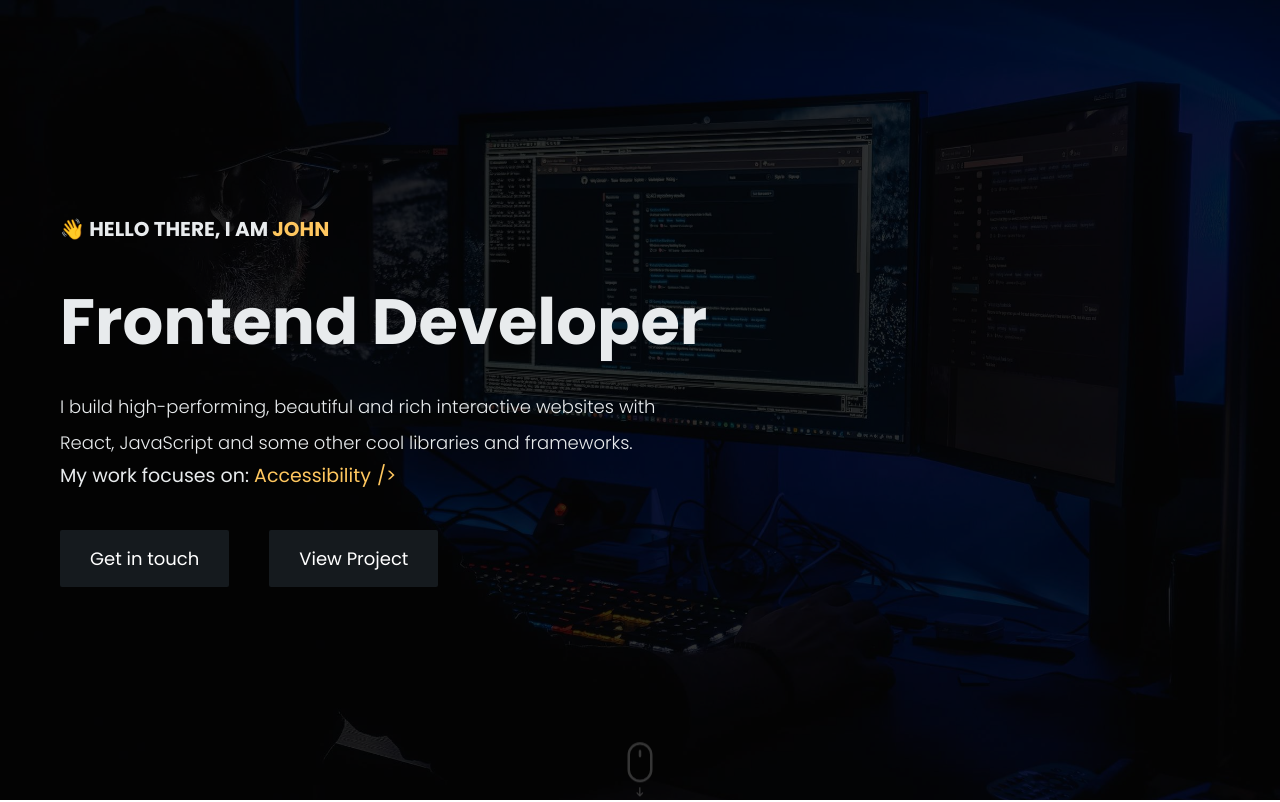
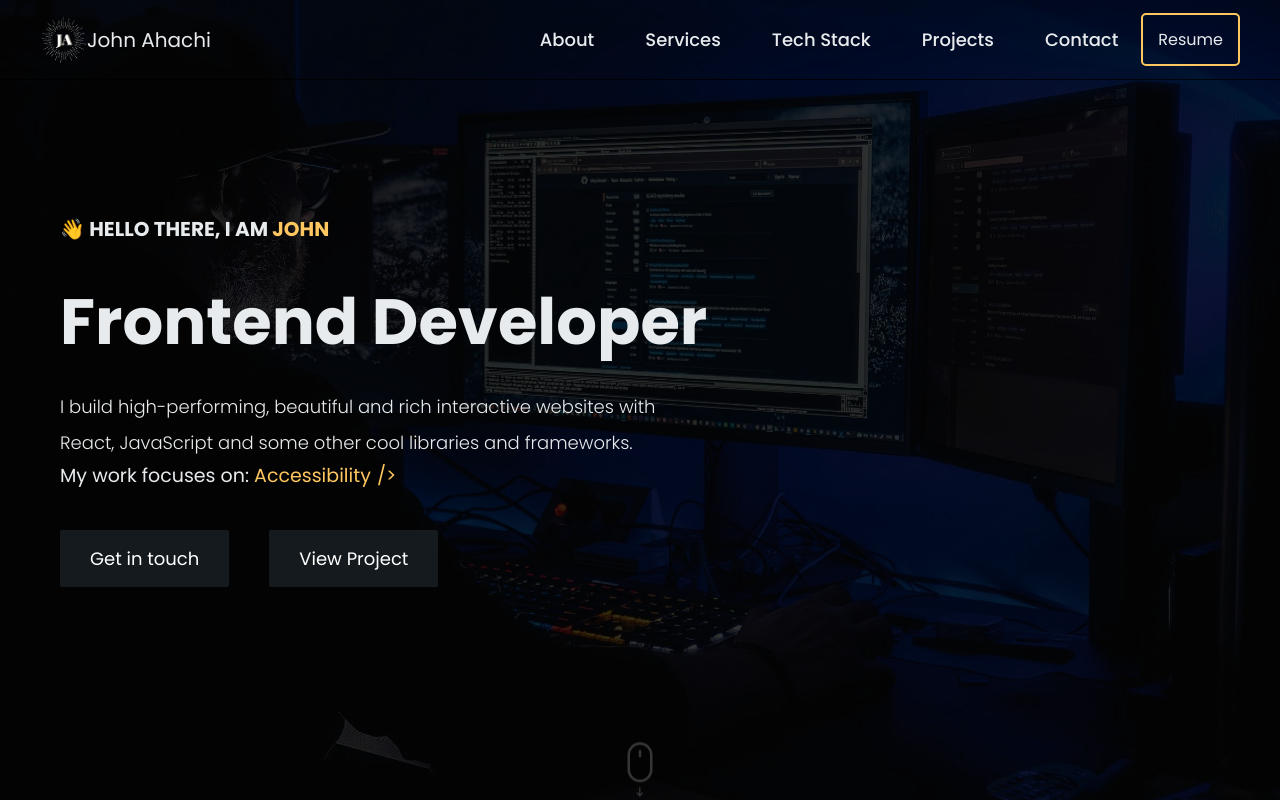
Before and after one commit to johnpersie/my_portfolio, a React (Create React App) app: page / in a window 1280 px wide. Built offline with nearby package versions, Linux system fonts and the light colour scheme.

Commit message:
add: add features navbar

```diff
--- a/src/App.js
+++ b/src/App.js
@@ -1,5 +1,6 @@
 import { Fragment } from "react";
 import { ThemeProvider } from "styled-components";
+import Navbar from "./component/Navbar";
 import HomePage from "./component/Pages/HomePage";
 import { GlobalStyles } from "./GlobalStyles";
 
@@ -12,14 +13,14 @@ const theme = {
     aquamarine: "#86f3df",
     black: "#000",
     black1: "#070b0d",
+    blackOpacity: "rgb(0, 0, 0, 0.8)",
     black2: "#151a1e",
-    blackOpacity: "rgb(0, 0, 0, 0.8)",
+    gray: "#2e2d2c",
+    darkgray: "#b3afac",
     white: "#fff",
-    lavender: "#e8ebed",
+    white1: "#e8ebed",
     whitesmoke: "  #f8f8f6",
     gainsboro: "#e1e4e6",
-    // gainsboro: "#1e9bff",
-    darkgray: "#b3afac",
     midnightblue: "#18043c",
     midnightblue1: "#071733",
     transparent: "transparent",
@@ -39,6 +40,7 @@ function App() {
     <Fragment>
       <ThemeProvider theme={theme}>
         <GlobalStyles />
+        <Navbar />
         <HomePage />
       </ThemeProvider>
     </Fragment>
--- /dev/null
+++ b/src/component/Data/NavData.js
@@ -0,0 +1,28 @@
+const navData = [
+  {
+    id: 1,
+    title: "About",
+    link: "#about",
+  },
+  {
+    id: 2,
+    title: "Services",
+    link: "#services",
+  },
+  {
+    id: 3,
+    title: "Tech Stack",
+    link: "#tech-stack",
+  },
+  {
+    id: 4,
+    title: "Projects",
+    link: "#project",
+  },
+  {
+    id: 5,
+    title: "Contact",
+    link: "#contact",
+  },
+];
+export default navData;
--- a/src/component/Hero/HeroStyles.js
+++ b/src/component/Hero/HeroStyles.js
@@ -5,6 +5,7 @@ import { VscArrowSmallDown } from "react-icons/vsc";
 import { Heading, MainHeading, paragraph, Section } from "../../GlobalStyles";
 import bg from "../../image/bg.jpg";
 
+const white1 = ({ theme }) => theme.color.white1;
 const orange = ({ theme }) => theme.color.orange;
 const blackOpacity = ({ theme }) => theme.color.blackOpacity;
 
@@ -37,7 +38,8 @@ export const Container = styled.div`
 `;
 
 export const HeroContent = styled.div`
-  @media screen and (max-width: 960px) {
+  color: ${white1};
+  @media screen and (max-width: ${({ theme }) => theme.screens.lg}) {
     margin: auto;
     vertical-align: middle;
   }
@@ -79,7 +81,7 @@ export const TypewriterText = styled.span`
       display: block;
     }
   }
-  @media screen and (max-width: 960px) {
+  @media screen and (max-width: ${({ theme }) => theme.screens.lg}) {
     justify-content: center;
   }
 `;
--- /dev/null
+++ b/src/component/Navbar/NavbarStyles.js
@@ -0,0 +1,240 @@
+import styled from "styled-components";
+
+const white1 = ({ theme }) => theme.color.white1;
+const black2 = ({ theme }) => theme.color.black2;
+const orange = ({ theme }) => theme.color.orange;
+const gray = ({ theme }) => theme.color.gray;
+const blackOpacity = ({ theme }) => theme.color.blackOpacity;
+
+export const Nav = styled.nav`
+  position: fixed;
+  padding: 0 1.5rem;
+  width: 100%;
+  height: 7rem;
+  top: 0;
+  left: 0;
+  z-index: 10;
+  display: flex;
+  align-content: center;
+  background: ${black2};
+  transition: 0.5s ease-in;
+  box-shadow: 0 2px 1rem ${gray};
+
+  ${({ navbar }) => navbar} {
+    background: transparent;
+    height: 8rem;
+    box-shadow: none;
+    border-bottom: 1px solid ${blackOpacity};
+  }
+`;
+export const NavContainer = styled.div`
+  max-width: 120rem;
+  width: 100%;
+  margin: 0 auto;
+  align-items: center;
+  display: flex;
+  justify-content: space-between;
+`;
+export const NavToggle = styled.div`
+  position: fixed;
+
+  top: 1.2rem;
+  right: 2rem;
+  height: 5rem;
+  width: 5rem;
+  border-radius: 50%;
+  display: none;
+  z-index: 300;
+
+  @media screen and (max-width: 960px) {
+    display: flex;
+    align-items: center;
+  }
+  @media screen and (max-width: 450px) {
+    display: flex;
+    align-items: center;
+    height: 3.5rem;
+    width: 3.5rem;
+    top: 2rem;
+  }
+  span {
+    display: inline-block;
+    margin-left: 1.2rem;
+    position: relative;
+
+    @media screen and (max-width: 450px) {
+      margin-left: 1rem;
+    }
+
+    &,
+    ::before,
+    ::after {
+      position: absolute;
+      width: 2.5rem;
+      height: 4px;
+      background-color: ${({ isOpen }) =>
+        isOpen
+          ? ({ theme }) => theme.color.darkgray
+          : ({ theme }) => theme.color.white1};
+      content: "";
+      left: 0;
+      transition: all 0.2s ease;
+      cursor: pointer;
+
+      @media screen and (max-width: 450px) {
+        width: 1.6rem;
+        height: 3px;
+      }
+    }
+
+    & {
+      background-color: ${({ isOpen }) =>
+        isOpen ? "transparent" : ({ theme }) => theme.color.white1};
+    }
+    ::before {
+      top: ${({ isOpen }) => isOpen || ".8rem"};
+      transform: ${({ isOpen }) => (isOpen ? "rotate(135deg)" : "rotate(0)")};
+
+      @media screen and (max-width: 450px) {
+        top: ${({ isOpen }) => isOpen || ".6rem"};
+      }
+    }
+    ::after {
+      top: ${({ isOpen }) => (isOpen ? "0" : "-.8rem")};
+      transform: ${({ isOpen }) => (isOpen ? "rotate(-135deg)" : "rotate(0)")};
+
+      @media screen and (max-width: 450px) {
+        top: ${({ isOpen }) => isOpen || "-.6rem"};
+      }
+    }
+  }
+`;
+
+export const NavLogo = styled.a`
+  text-decoration: none;
+  color: ${white1};
+  font-size: clamp(1.2rem, 5vw, 2rem);
+  display: inline-flex;
+  align-items: center;
+  width: 18rem;
+
+  @media screen and (max-width: ${({ theme }) => theme.screens.lg}) {
+    z-index: 10;
+  }
+`;
+export const Img = styled.img`
+  width: 30%;
+  height: 100%;
+  object-fit: cover;
+
+  @media screen and (max-width: 450px) {
+    width: 20%;
+  }
+`;
+export const NavMenu = styled.ul`
+  display: flex;
+  justify-content: flex-end;
+  text-align: center;
+  width: 100%;
+
+  @media screen and (max-width: 960px) {
+    position: fixed;
+    flex-flow: column;
+    justify-content: center;
+    background-color: #002;
+    top: ${({ isOpen }) => (isOpen ? 0 : "-100vh")};
+    left: 0;
+    opacity: 1;
+    height: 100vh;
+    width: 100%;
+    justify-content: flex-start;
+    align-items: center;
+    transition: all 0.5s ease;
+    padding-top: 15rem;
+  }
+`;
+export const NavItem = styled.li`
+  padding: 1rem 2rem;
+
+  @media screen and (max-width: ${({ theme }) => theme.screens.lg}) {
+    padding: 2rem 2rem;
+    width: 100%;
+  }
+`;
+export const NavLinks = styled.a`
+  text-decoration: none;
+  padding: 0.3rem;
+  color: ${white1};
+  position: relative;
+  font-size: 1.8rem;
+  font-weight: 500;
+  margin-left: 0.5rem;
+  display: inline-block;
+  clip-path: polygon(0 0, 100% 0, 100% 100%, 0 100%);
+
+  @media screen and (max-width: 960px) {
+    width: 100%;
+    text-align: center;
+    margin-left: none;
+    font-size: clamp(1.6rem, 5vw, 2.6rem);
+
+    ::before,
+    ::after {
+      display: none;
+    }
+  }
+
+  ::before {
+    position: absolute;
+    content: "";
+    border-bottom: 2px solid ${orange};
+    border-radius: 0.5rem;
+    top: 0.01rem;
+    transition: transform 0.8s cubic-bezier(0.075, 0.82, 0.165, 1);
+    width: 100%;
+    left: 1rem;
+    transform-origin: left;
+    transform: translateX(100%);
+  }
+  ::after {
+    position: absolute;
+    content: "";
+    border-bottom: 2px solid ${orange};
+    border-radius: 0.5rem;
+    bottom: 0.1rem;
+    transition: transform 300ms ease-in-out;
+    width: 100%;
+    left: 0.5rem;
+    transform-origin: right;
+    transform: translateX(100%);
+  }
+  :hover::before {
+    transform: scaleX(0.5);
+    border-bottom: 1.7px solid ${orange};
+  }
+  :hover::after {
+    transform: translateX(0);
+    border-bottom: 1.7px solid ${orange};
+  }
+`;
+export const BtnLink = styled.a`
+  color: ${white1};
+  padding: 1.2rem 1.5rem;
+  border-radius: 0.5rem;
+  border: 2px solid #ffc75f;
+  outline: none;
+  text-align: center;
+
+  &:hover {
+    transition: all 0.3s ease-out;
+    color: black;
+    background-color: #ffc75f;
+  }
+
+  @media screen and (max-width: 960px) {
+    padding: 1.5rem;
+    width: 95%;
+    text-align: center;
+    font-size: clamp(1.6rem, 5vw, 2.6rem);
+  }
+`;
--- /dev/null
+++ b/src/component/Navbar/index.js
@@ -0,0 +1,55 @@
+import React, { useEffect, useState } from "react";
+import {
+  BtnLink,
+  Img,
+  Nav,
+  NavContainer,
+  NavItem,
+  NavLinks,
+  NavLogo,
+  NavMenu,
+  NavToggle,
+} from "./NavbarStyles";
+import logo from "../../image/logo1.png";
+import navData from "../Data/NavData";
+
+const Navbar = () => {
+  const [navColor, setNavColor] = useState(false);
+  const [isOpen, setIsOpen] = useState(false);
+  const handleClose = () => setIsOpen(false);
+
+  useEffect(() => {
+    const handleScroll = () => {
+      window.scrollY >= 80 ? setNavColor(true) : setNavColor(false);
+    };
+    window.addEventListener("scroll", handleScroll);
+  }, []);
+
+  return (
+    <Nav navColor={navColor}>
+      <NavContainer>
+        <NavToggle isOpen={isOpen} onClick={() => setIsOpen(!isOpen)}>
+          <span>&nbsp;</span>
+        </NavToggle>
+        <NavLogo to="home">
+          <Img src={logo} alt="JohnAhachi" />
+          John&nbsp;<span>Ahachi</span>
+        </NavLogo>
+        <NavMenu isOpen={isOpen}>
+          {navData.map(({ id, title, link }) => (
+            <NavItem key={id}>
+              <NavLinks href={link} onClick={handleClose}>
+                {title}
+              </NavLinks>
+            </NavItem>
+          ))}
+          <BtnLink href="../../image/John Ahachi .pdf" download>
+            Resume
+          </BtnLink>
+        </NavMenu>
+      </NavContainer>
+    </Nav>
+  );
+};
+
+export default Navbar;
```
Also changed, not shown: src/image/logo1.png (added), 1 other file (tests, documents, lock files or other folders).
